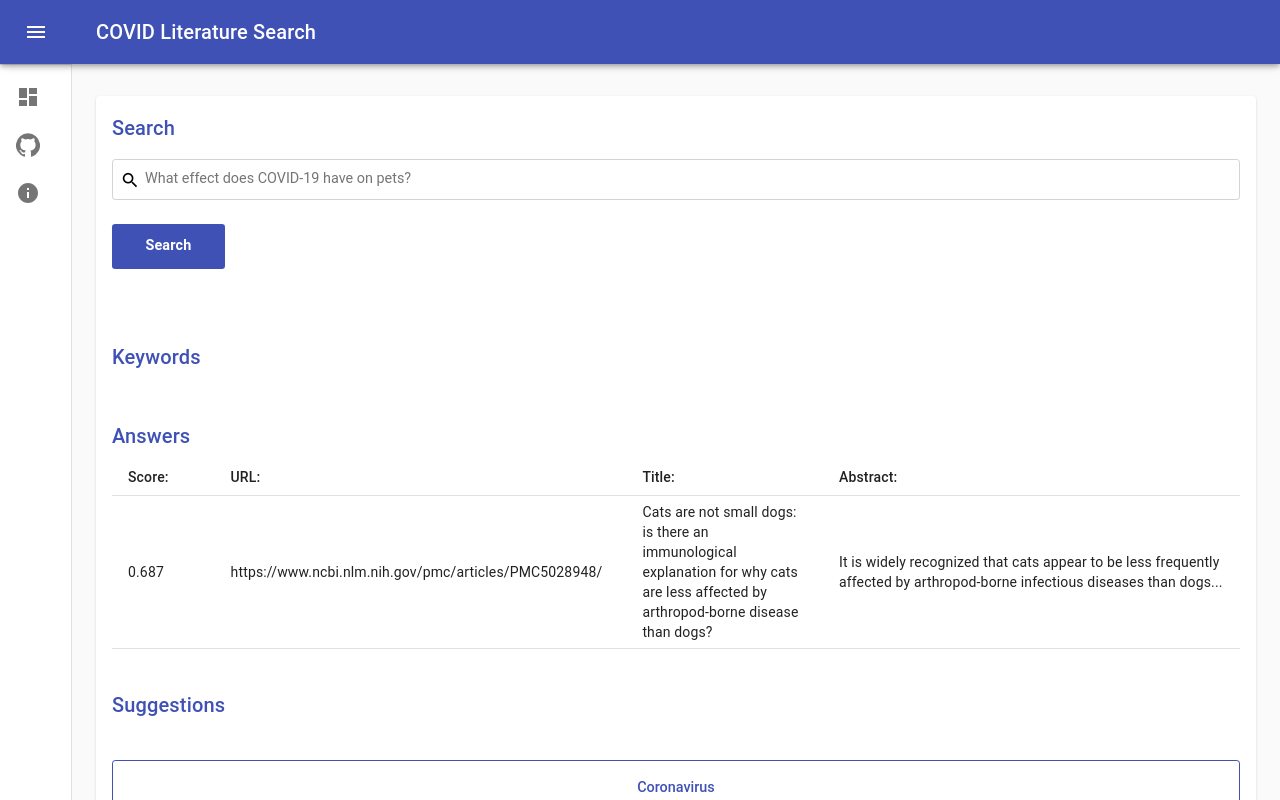
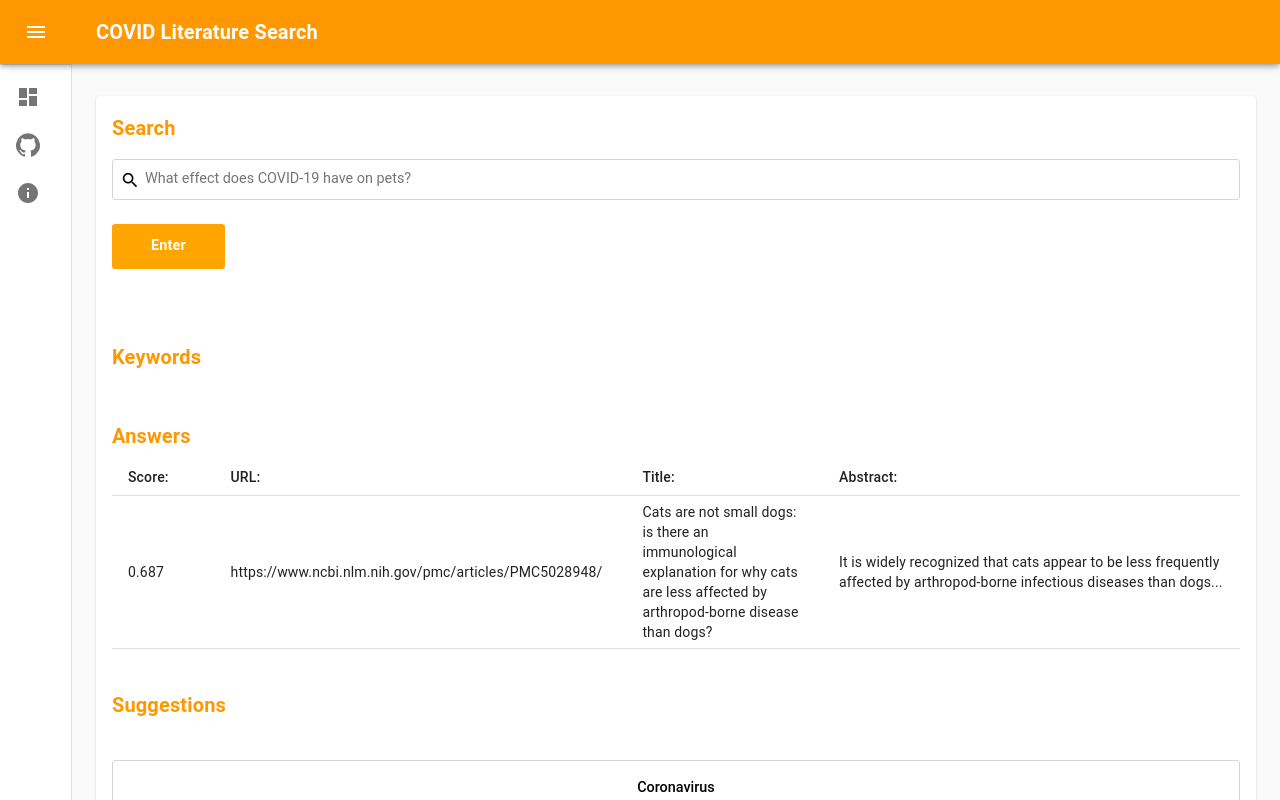
Before and after one commit to jayzern/covid-literature-search, a React app in the folder src/browser-qa-app/: page / in a window 1280 px wide. Built offline with nearby package versions, Linux system fonts and the light colour scheme.

Commit message:
update theme, add favicon

```diff
--- a/src/browser-qa-app/public/index.html
+++ b/src/browser-qa-app/public/index.html
@@ -24,7 +24,7 @@
       work correctly both with client-side routing and a non-root public URL.
       Learn how to configure a non-root public URL by running `npm run build`.
     -->
-    <title>React App</title>
+    <title>Search</title>
   </head>
   <body>
     <noscript>You need to enable JavaScript to run this app.</noscript>
--- a/src/browser-qa-app/src/Dashboard.js
+++ b/src/browser-qa-app/src/Dashboard.js
@@ -25,7 +25,7 @@ import QuestionAnswer from './QuestionAnswer';
 
 function Copyright() {
     return (
-        <Typography variant="body2" color="textSecondary" align="center">
+        <Typography variant="body2" color="inherit" align="center">
             {'Copyright © '}
             <Link color="inherit" href="https://material-ui.com/">
                 COMS W4995 Applied Deep Learning Spring 2020
@@ -117,6 +117,8 @@ const useStyles = makeStyles((theme) => ({
     },
 }));
 
+
+
 export default function Dashboard() {
     const classes = useStyles();
     const [open, setOpen] = React.useState(false);
@@ -126,6 +128,7 @@ export default function Dashboard() {
     const handleDrawerClose = () => {
         setOpen(false);
     };
+
     return (
         <div className={classes.root}>
             <CssBaseline />
@@ -136,7 +139,7 @@ export default function Dashboard() {
                 <Toolbar className={classes.toolbar}>
                     <IconButton
                         edge="start"
-                        color="inherit"
+                        color="secondary"
                         aria-label="open drawer"
                         onClick={handleDrawerOpen}
                         className={clsx(
@@ -149,11 +152,14 @@ export default function Dashboard() {
                     <Typography
                         component="h1"
                         variant="h6"
-                        color="inherit"
+                        color="secondary"
                         noWrap
                         className={classes.title}
+
                     >
-                        COVID Literature Search
+                        <Box fontWeight={700}>
+                            COVID Literature Search
+                        </Box>
                     </Typography>
                     {/* Optional Icon Button on the Top RHS */}
                     {/* <IconButton color="inherit">
--- a/src/browser-qa-app/src/QuestionAnswer.css
+++ b/src/browser-qa-app/src/QuestionAnswer.css
@@ -26,7 +26,8 @@
 
 #question-form a {
     display: inline-block;
-    background-color: #3f51b5;
+    /* background-color: #3f51b5; */
+    background-color: orange;
     border: none;
     color: white;
     text-align: center;
@@ -64,8 +65,10 @@
 
 .btn-suggestion {
     display: block;
+    /* background-color: white; */
     background-color: white;
-    border: 0.1rem solid #3f51b5;
+    /* border: 0.1rem solid black; */
+    border: 0.1rem solid lightgray;
     text-align: center;
     max-width: 100%;
     margin: 2rem 0;
@@ -88,7 +91,8 @@
 .btn-suggestion > input {
     border: none;
     background-color: transparent;
-    color: #3f51b5;
+    /* color: #3f51b5; */
+    color: default;
     text-align: center;
     font-weight: 500;
     font-size: 0.9rem;
--- a/src/browser-qa-app/src/QuestionAnswer.js
+++ b/src/browser-qa-app/src/QuestionAnswer.js
@@ -157,7 +157,7 @@ export default function QuestionAnswer() {
                 />
                 <div className="btn-wrapper">
                     <Link color="primary" onClick={handleSubmit}>
-                        Search
+                        Enter
                     </Link>
                     <div id="loading" ref={loading}>
                         <CircularProgress
--- a/src/browser-qa-app/src/Title.js
+++ b/src/browser-qa-app/src/Title.js
@@ -1,11 +1,15 @@
 import React from 'react';
 import PropTypes from 'prop-types';
 import Typography from '@material-ui/core/Typography';
+import Box from '@material-ui/core/Box';
 
 export default function Title(props) {
   return (
     <Typography component="h2" variant="h6" color="primary" gutterBottom>
-      {props.children}
+      {/* Make text bolder */}
+      <Box fontWeight={700}>
+        {props.children}
+      </Box>
     </Typography>
   );
 }
--- a/src/browser-qa-app/src/index.js
+++ b/src/browser-qa-app/src/index.js
@@ -5,10 +5,28 @@ import './index.css';
 import * as serviceWorker from './serviceWorker';
 import Dashboard from './Dashboard';
 
+import orange from '@material-ui/core/colors/orange';
+import grey from '@material-ui/core/colors/grey';
+import { MuiThemeProvider, createMuiTheme, withTheme } from '@material-ui/core/styles';
+
+const theme = createMuiTheme({
+    palette: {
+        primary: orange, // For components
+        inherit: grey, // For text
+        secondary: { // To blend with orange
+            main: "#ffffff" // white
+        },
+    }
+});
+
 ReactDOM.render(
     <React.StrictMode>
         {/* <App /> */}
-        <Dashboard />
+
+        {/* Add Theme */}
+        <MuiThemeProvider theme={theme}>
+            <Dashboard />
+        </MuiThemeProvider>
     </React.StrictMode>,
     document.getElementById('root')
 );
```
Also changed, not shown: src/browser-qa-app/public/favicon.ico.
